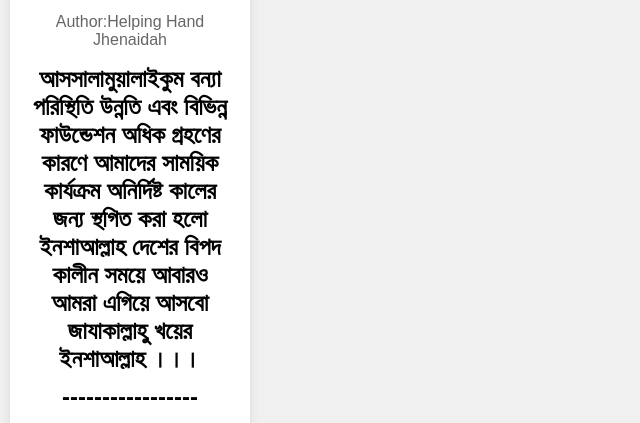
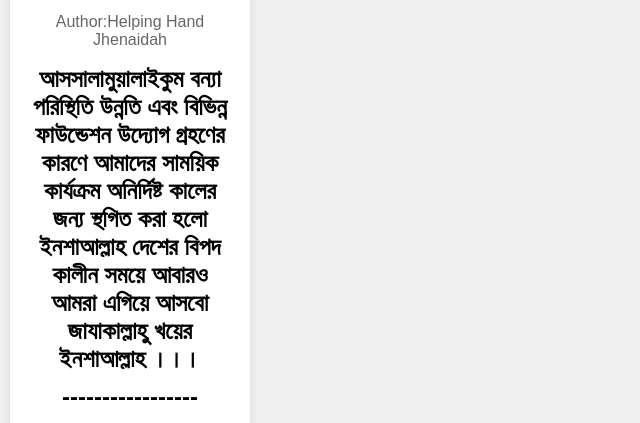
Before and after one commit to bengeltigerWD/Helping-Hand-Jhenaidah, a plain HTML site: page everydaydonation.html in a window 1280 px wide. Shown: the part 1967-2390 px from the top of the page, 0-640 px from the left. Drawn offline with Linux system fonts and the light colour scheme.

Commit message:
Update everydaydonation.html

```diff
--- a/everydaydonation.html
+++ b/everydaydonation.html
@@ -95,5 +95,5 @@
 <div class="book" data-title="28.8.24 Total Donation">
 <h2>বন্যা কার্যক্রম স্থগিত সম্পর্কিত বিজ্ঞপ্তি ।।।।।।। </h2>
             <p>Author:Helping Hand Jhenaidah</p>
-<h2>আসসালামুয়ালাইকুম বন্যা পরিস্থিতি উন্নতি এবং বিভিন্ন ফাউন্ডেশন অধিক গ্রহণের কারণে আমাদের সাময়িক কার্যক্রম অনির্দিষ্ট কালের জন্য স্থগিত করা হলো ইনশাআল্লাহ দেশের বিপদ কালীন সময়ে আবারও আমরা এগিয়ে আসবো জাযাকাল্লাহু খয়ের ইনশাআল্লাহ ।।। </h2>
+<h2>আসসালামুয়ালাইকুম বন্যা পরিস্থিতি উন্নতি এবং বিভিন্ন ফাউন্ডেশন উদ্যোগ গ্রহণের কারণে আমাদের সাময়িক কার্যক্রম অনির্দিষ্ট কালের জন্য স্থগিত করা হলো ইনশাআল্লাহ দেশের বিপদ কালীন সময়ে আবারও আমরা এগিয়ে আসবো জাযাকাল্লাহু খয়ের ইনশাআল্লাহ ।।। </h2>
       <h2>-----------------</h2>  </div>
```
